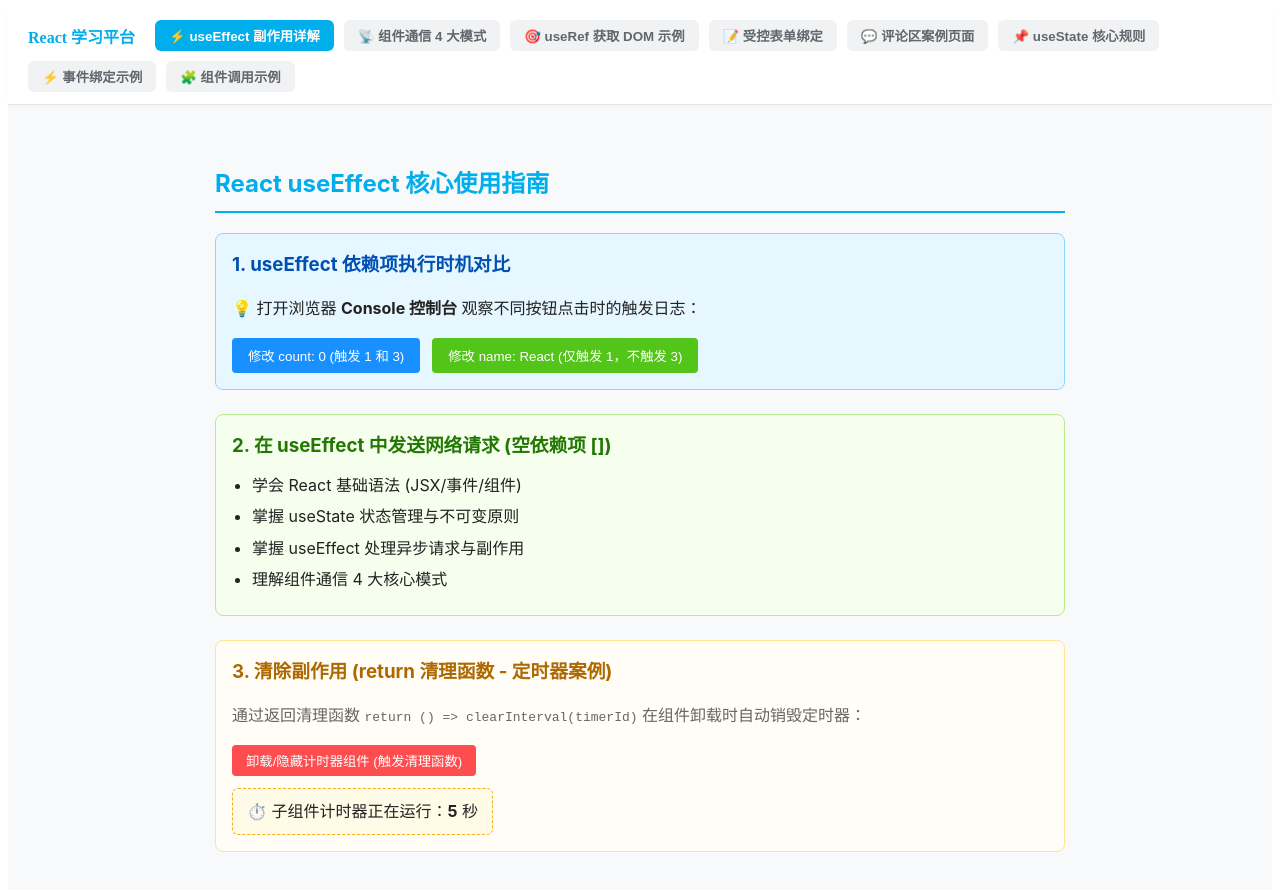
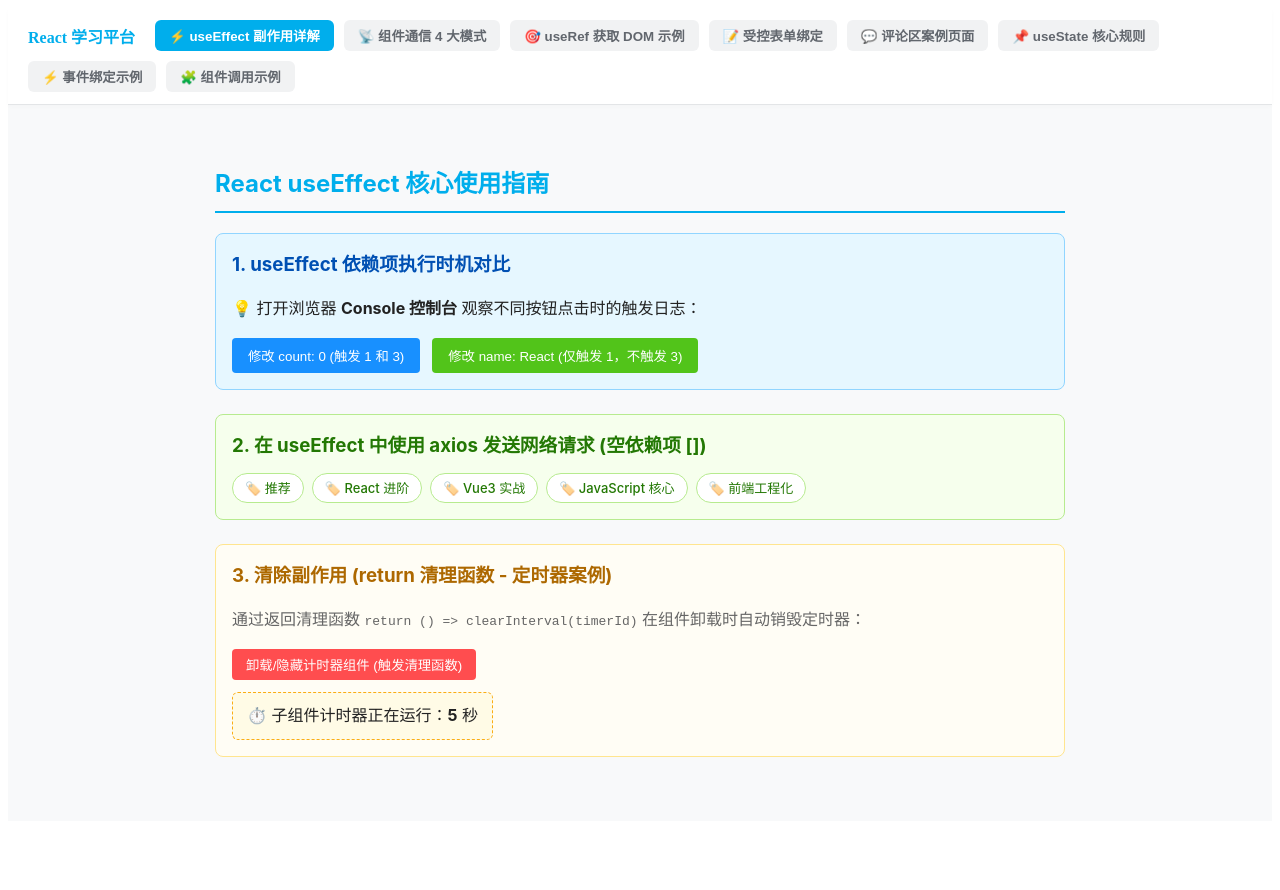
Before and after one commit to LinSky-J/react-learn, a React (Create React App) app: page / in a window 1280 px wide. Shown: the top 890 px of the page. After the commit the page ends 829 px from the top, so only its background shows below. Built offline with nearby package versions, Linux system fonts and the light colour scheme; no server answers.

Commit message:
feat: use axios for network request in UseEffectDemo.js

```diff
--- a/package.json
+++ b/package.json
@@ -7,6 +7,7 @@
     "@testing-library/jest-dom": "^6.10.0",
     "@testing-library/react": "^16.3.2",
     "@testing-library/user-event": "^13.5.0",
+    "axios": "^1.19.0",
     "classnames": "^2.5.1",
     "dayjs": "^1.11.21",
     "lodash": "^4.18.1",
--- a/src/UseEffectDemo.js
+++ b/src/UseEffectDemo.js
@@ -10,6 +10,7 @@
 // ==========================================================
 
 import React, { useState, useEffect } from 'react';
+import axios from 'axios';
 
 // ==========================================================
 // 案例 1：依赖项参数的三种执行机制对比
@@ -59,7 +60,7 @@
 
 
 // ==========================================================
-// 案例 2：在 useEffect 中发送异步网络请求 (Fetch / API)
+// 案例 2：在 useEffect 中使用 axios 发送异步网络请求
 // 语法规则：useEffect 的回调函数不能直接声明为 async，需要在内部定义 async 函数并调用
 // ==========================================================
 function FetchDataDemo() {
@@ -67,42 +68,47 @@
   const [loading, setLoading] = useState(true);
 
   useEffect(() => {
-    // 1. 在内部定义 async 异步函数
+    // 1. 在 useEffect 内部定义 async 异步函数
     const getList = async () => {
       try {
         setLoading(true);
-        // 模拟 API 请求延时获取数据
-        const res = await new Promise(resolve => {
-          setTimeout(() => {
-            resolve([
-              { id: 1, title: '学会 React 基础语法 (JSX/事件/组件)' },
-              { id: 2, title: '掌握 useState 状态管理与不可变原则' },
-              { id: 3, title: '掌握 useEffect 处理异步请求与副作用' },
-              { id: 4, title: '理解组件通信 4 大核心模式' }
-            ]);
-          }, 800);
-        });
-        setList(res);
+        // 2. 使用 axios 发送 GET 请求获取频道列表数据
+        const res = await axios.get('http://geek.itheima.net/v1_0/channels');
+        console.log('axios 请求成功，获取到的数据：', res.data);
+        setList(res.data.data.channels);
+      } catch (error) {
+        console.warn('网络请求异常，加载备用数据:', error);
+        setList([
+          { id: 0, name: '推荐' },
+          { id: 1, name: 'React 进阶' },
+          { id: 2, name: 'Vue3 实战' },
+          { id: 3, name: 'JavaScript 核心' },
+          { id: 4, name: '前端工程化' }
+        ]);
       } finally {
         setLoading(false);
       }
     };
 
-    // 2. 调用异步函数
+    // 3. 调用异步函数
     getList();
-  }, []); // 👈 传入空数组 []，确保只在组件挂载时发送一次请求
+  }, []); // 👈 传入空数组 []，确保只在组件初次渲染挂载时发送 1 次网络请求
 
   return (
     <div style={{ border: '1px solid #b7eb8f', padding: '16px', borderRadius: '8px', backgroundColor: '#f6ffed', marginBottom: '24px' }}>
-      <h3 style={{ margin: '0 0 12px 0', color: '#237804' }}>2. 在 useEffect 中发送网络请求 (空依赖项 [])</h3>
+      <h3 style={{ margin: '0 0 12px 0', color: '#237804' }}>2. 在 useEffect 中使用 axios 发送网络请求 (空依赖项 [])</h3>
       {loading ? (
-        <p style={{ color: '#fa8c16' }}>⏳ 数据加载中 (模拟 fetch 异步请求)...</p>
+        <p style={{ color: '#fa8c16' }}>⏳ 数据加载中 (axios.get 请求中)...</p>
       ) : (
-        <ul style={{ paddingLeft: '20px', margin: 0 }}>
+        <div style={{ display: 'flex', flexWrap: 'wrap', gap: '8px' }}>
           {list.map(item => (
-            <li key={item.id} style={{ marginBottom: '6px' }}>{item.title}</li>
+            <span
+              key={item.id}
+              style={{ backgroundColor: '#fff', border: '1px solid #b7eb8f', padding: '4px 12px', borderRadius: '16px', fontSize: '13px', color: '#237804', fontWeight: '500' }}>
+              🏷️ {item.name}
+            </span>
           ))}
-        </ul>
+        </div>
       )}
     </div>
   );
```
Also changed, not shown: 1 other file (tests, documents, lock files or other folders).
